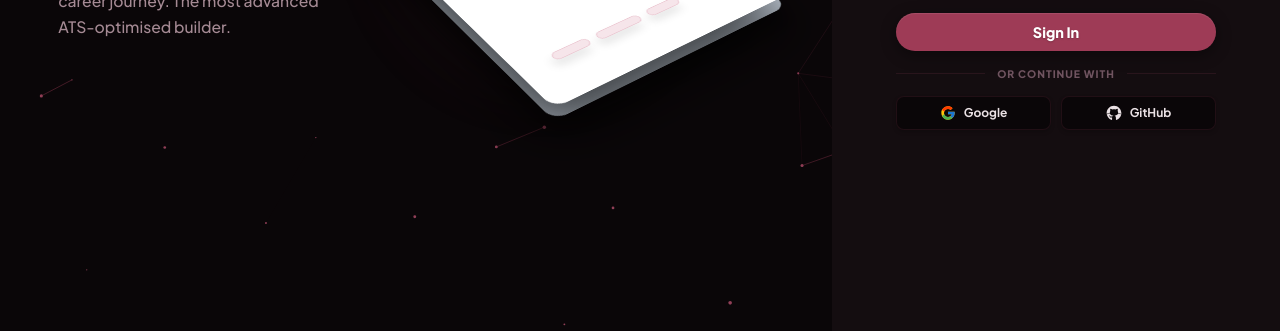
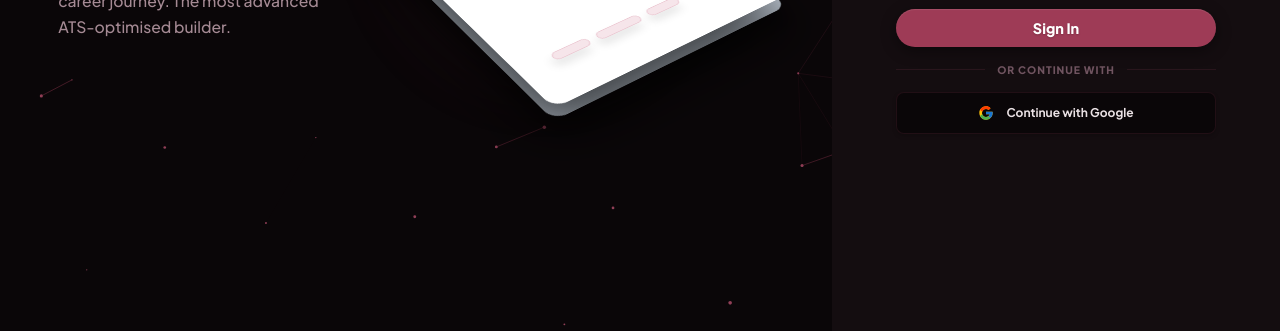
Before and after one commit to polarprotic/CVoice, a website: page resume-builder/public/auth.html in a window 1280 px wide. Shown: the part 469-800 px from the top of the page. Drawn offline with Linux system fonts and the light colour scheme.

Commit message:
Fix Google Auth and UI

```diff
--- a/resume-builder/public/auth.html
+++ b/resume-builder/public/auth.html
@@ -764,14 +764,10 @@ body.signup-mode .resume-preview-overlay {
                         <button class="su-btn" id="signup-btn" onclick="handleSignup()">Create My Resume</button>
 
                         <div class="su-social-divider"><span>Or continue with</span></div>
-                        <div class="su-social-group">
-                            <button type="button" class="su-btn-social" onclick="loginWith('google')">
-                                <svg xmlns="http://www.w3.org/2000/svg" viewBox="0 0 48 48" width="48" height="48"><path fill="#FFC107" d="M43.611,20.083H42V20H24v8h11.303c-1.649,4.657-6.08,8-11.303,8c-6.627,0-12-5.373-12-12c0-6.627,5.373-12,12-12c3.059,0,5.842,1.154,7.961,3.039l5.657-5.657C34.046,6.053,29.268,4,24,4C12.955,4,4,12.955,4,24c0,11.045,8.955,20,20,20c11.045,0,20-8.955,20-20C44,22.659,43.862,21.35,43.611,20.083z"/><path fill="#FF3D00" d="M6.306,14.691l6.571,4.819C14.655,15.108,18.961,12,24,12c3.059,0,5.842,1.154,7.961,3.039l5.657-5.657C34.046,6.053,29.268,4,24,4C16.318,4,9.656,8.337,6.306,14.691z"/><path fill="#4CAF50" d="M24,44c5.166,0,9.86-1.977,13.409-5.192l-6.19-5.238C29.211,35.091,26.715,36,24,36c-5.202,0-9.619-3.317-11.283-7.946l-6.522,5.025C9.505,39.556,16.227,44,24,44z"/><path fill="#1976D2" d="M43.611,20.083H42V20H24v8h11.303c-0.792,2.237-2.231,4.166-4.087,5.571c0.001-0.001,0.002-0.001,0.003-0.002l6.19,5.238C36.971,39.205,44,34,44,24C44,22.659,43.862,21.35,43.611,20.083z"/></svg>
-                                <span>Google</span>
-                            </button>
-                            <button type="button" class="su-btn-social" onclick="loginWith('github')">
-                                <svg xmlns="http://www.w3.org/2000/svg" viewBox="0 0 50 50" width="50" height="50"><path fill="currentColor" d="M17.791,46.836C18.502,46.53,19,45.823,19,45v-5.4c0-0.197,0.016-0.402,0.041-0.61C19.027,38.994,19.014,38.997,19,39c0,0-3,0-3.6,0c-1.5,0-2.8-0.6-3.4-1.8c-0.7-1.3-1-3.5-2.8-4.7C8.9,32.3,9.1,32,9.7,32c0.6,0.1,1.9,0.9,2.7,2c0.9,1.1,1.8,2,3.4,2c2.487,0,3.82-0.125,4.622-0.555C21.356,34.056,22.649,33,24,33v-0.025c-5.668-0.182-9.289-2.066-10.975-4.975c-3.665,0.042-6.856,0.405-8.677,0.707c-0.058-0.327-0.108-0.656-0.151-0.987c1.797-0.296,4.843-0.647,8.345-0.714c-0.112-0.276-0.209-0.559-0.291-0.849c-3.511-0.178-6.541-0.039-8.187,0.097c-0.02-0.332-0.047-0.663-0.051-0.999c1.649-0.135,4.597-0.27,8.018-0.111c-0.079-0.5-0.13-1.011-0.13-1.543c0-1.7,0.6-3.5,1.7-5c-0.5-1.7-1.2-5.3,0.2-6.6c2.7,0,4.6,1.3,5.5,2.1C21,13.4,22.9,13,25,13s4,0.4,5.6,1.1c0.9-0.8,2.8-2.1,5.5-2.1c1.5,1.4,0.7,5,0.2,6.6c1.1,1.5,1.7,3.2,1.6,5c0,0.484-0.045,0.951-0.11,1.409c3.499-0.172,6.527-0.034,8.204,0.102c-0.002,0.337-0.033,0.666-0.051,0.999c-1.671-0.138-4.775-0.28-8.359-0.089c-0.089,0.336-0.197,0.663-0.325,0.98c3.546,0.046,6.665,0.389,8.548,0.689c-0.043,0.332-0.093,0.661-0.151,0.987c-1.912-0.306-5.171-0.664-8.879-0.682C35.112,30.873,31.557,32.75,26,32.969V33c2.6,0,5,3.9,5,6.6V45c0,0.823,0.498,1.53,1.209,1.836C41.37,43.804,48,35.164,48,25C48,12.318,37.683,2,25,2S2,12.318,2,25C2,35.164,8.63,43.804,17.791,46.836z"/></svg>
-                                <span>GitHub</span>
+                       <div class="su-social-group">
+                            <button type="button" class="su-btn-social" style="width: 100%; flex: none; justify-content: center; gap: 12px; height: 42px;" onclick="loginWith('google')">
+                                <svg xmlns="http://www.w3.org/2000/svg" viewBox="0 0 48 48" width="22" height="22"><path fill="#FFC107" d="M43.611,20.083H42V20H24v8h11.303c-1.649,4.657-6.08,8-11.303,8c-6.627,0-12-5.373-12-12c0-6.627,5.373-12,12-12c3.059,0,5.842,1.154,7.961,3.039l5.657-5.657C34.046,6.053,29.268,4,24,4C12.955,4,4,12.955,4,24c0,11.045,8.955,20,20,20c11.045,0,20-8.955,20-20C44,22.659,43.862,21.35,43.611,20.083z"/><path fill="#FF3D00" d="M6.306,14.691l6.571,4.819C14.655,15.108,18.961,12,24,12c3.059,0,5.842,1.154,7.961,3.039l5.657-5.657C34.046,6.053,29.268,4,24,4C16.318,4,9.656,8.337,6.306,14.691z"/><path fill="#4CAF50" d="M24,44c5.166,0,9.86-1.977,13.409-5.192l-6.19-5.238C29.211,35.091,26.715,36,24,36c-5.202,0-9.619-3.317-11.283-7.946l-6.522,5.025C9.505,39.556,16.227,44,24,44z"/><path fill="#1976D2" d="M43.611,20.083H42V20H24v8h11.303c-0.792,2.237-2.231,4.166-4.087,5.571c0.001-0.001,0.002-0.001,0.003-0.002l6.19,5.238C36.971,39.205,44,34,44,24C44,22.659,43.862,21.35,43.611,20.083z"/></svg>
+                                <span>Continue with Google</span>
                             </button>
                         </div>
                     </div>
@@ -870,14 +866,10 @@ body.signup-mode .resume-preview-overlay {
 
                 <div class="social-divider"><span>Or continue with</span></div>
 
-                <div class="social-group">
-                    <button type="button" class="btn-social" onclick="loginWith('google')">
-                        <svg xmlns="http://www.w3.org/2000/svg" viewBox="0 0 48 48" width="48" height="48"><path fill="#FFC107" d="M43.611,20.083H42V20H24v8h11.303c-1.649,4.657-6.08,8-11.303,8c-6.627,0-12-5.373-12-12c0-6.627,5.373-12,12-12c3.059,0,5.842,1.154,7.961,3.039l5.657-5.657C34.046,6.053,29.268,4,24,4C12.955,4,4,12.955,4,24c0,11.045,8.955,20,20,20c11.045,0,20-8.955,20-20C44,22.659,43.862,21.35,43.611,20.083z"/><path fill="#FF3D00" d="M6.306,14.691l6.571,4.819C14.655,15.108,18.961,12,24,12c3.059,0,5.842,1.154,7.961,3.039l5.657-5.657C34.046,6.053,29.268,4,24,4C16.318,4,9.656,8.337,6.306,14.691z"/><path fill="#4CAF50" d="M24,44c5.166,0,9.86-1.977,13.409-5.192l-6.19-5.238C29.211,35.091,26.715,36,24,36c-5.202,0-9.619-3.317-11.283-7.946l-6.522,5.025C9.505,39.556,16.227,44,24,44z"/><path fill="#1976D2" d="M43.611,20.083H42V20H24v8h11.303c-0.792,2.237-2.231,4.166-4.087,5.571c0.001-0.001,0.002-0.001,0.003-0.002l6.19,5.238C36.971,39.205,44,34,44,24C44,22.659,43.862,21.35,43.611,20.083z"/></svg>
-                        <span>Google</span>
-                    </button>
-                    <button type="button" class="btn-social" onclick="loginWith('github')">
-                        <svg xmlns="http://www.w3.org/2000/svg" viewBox="0 0 50 50" width="50" height="50"><path fill="currentColor" d="M17.791,46.836C18.502,46.53,19,45.823,19,45v-5.4c0-0.197,0.016-0.402,0.041-0.61C19.027,38.994,19.014,38.997,19,39c0,0-3,0-3.6,0c-1.5,0-2.8-0.6-3.4-1.8c-0.7-1.3-1-3.5-2.8-4.7C8.9,32.3,9.1,32,9.7,32c0.6,0.1,1.9,0.9,2.7,2c0.9,1.1,1.8,2,3.4,2c2.487,0,3.82-0.125,4.622-0.555C21.356,34.056,22.649,33,24,33v-0.025c-5.668-0.182-9.289-2.066-10.975-4.975c-3.665,0.042-6.856,0.405-8.677,0.707c-0.058-0.327-0.108-0.656-0.151-0.987c1.797-0.296,4.843-0.647,8.345-0.714c-0.112-0.276-0.209-0.559-0.291-0.849c-3.511-0.178-6.541-0.039-8.187,0.097c-0.02-0.332-0.047-0.663-0.051-0.999c1.649-0.135,4.597-0.27,8.018-0.111c-0.079-0.5-0.13-1.011-0.13-1.543c0-1.7,0.6-3.5,1.7-5c-0.5-1.7-1.2-5.3,0.2-6.6c2.7,0,4.6,1.3,5.5,2.1C21,13.4,22.9,13,25,13s4,0.4,5.6,1.1c0.9-0.8,2.8-2.1,5.5-2.1c1.5,1.4,0.7,5,0.2,6.6c1.1,1.5,1.7,3.2,1.6,5c0,0.484-0.045,0.951-0.11,1.409c3.499-0.172,6.527-0.034,8.204,0.102c-0.002,0.337-0.033,0.666-0.051,0.999c-1.671-0.138-4.775-0.28-8.359-0.089c-0.089,0.336-0.197,0.663-0.325,0.98c3.546,0.046,6.665,0.389,8.548,0.689c-0.043,0.332-0.093,0.661-0.151,0.987c-1.912-0.306-5.171-0.664-8.879-0.682C35.112,30.873,31.557,32.75,26,32.969V33c2.6,0,5,3.9,5,6.6V45c0,0.823,0.498,1.53,1.209,1.836C41.37,43.804,48,35.164,48,25C48,12.318,37.683,2,25,2S2,12.318,2,25C2,35.164,8.63,43.804,17.791,46.836z"/></svg>
-                        <span>GitHub</span>
+              <div class="social-group">
+                    <button type="button" class="btn-social" style="width: 100%; flex: none; justify-content: center; gap: 12px; height: 42px;" onclick="loginWith('google')">
+                        <svg xmlns="http://www.w3.org/2000/svg" viewBox="0 0 48 48" width="22" height="22"><path fill="#FFC107" d="M43.611,20.083H42V20H24v8h11.303c-1.649,4.657-6.08,8-11.303,8c-6.627,0-12-5.373-12-12c0-6.627,5.373-12,12-12c3.059,0,5.842,1.154,7.961,3.039l5.657-5.657C34.046,6.053,29.268,4,24,4C12.955,4,4,12.955,4,24c0,11.045,8.955,20,20,20c11.045,0,20-8.955,20-20C44,22.659,43.862,21.35,43.611,20.083z"/><path fill="#FF3D00" d="M6.306,14.691l6.571,4.819C14.655,15.108,18.961,12,24,12c3.059,0,5.842,1.154,7.961,3.039l5.657-5.657C34.046,6.053,29.268,4,24,4C16.318,4,9.656,8.337,6.306,14.691z"/><path fill="#4CAF50" d="M24,44c5.166,0,9.86-1.977,13.409-5.192l-6.19-5.238C29.211,35.091,26.715,36,24,36c-5.202,0-9.619-3.317-11.283-7.946l-6.522,5.025C9.505,39.556,16.227,44,24,44z"/><path fill="#1976D2" d="M43.611,20.083H42V20H24v8h11.303c-0.792,2.237-2.231,4.166-4.087,5.571c0.001-0.001,0.002-0.001,0.003-0.002l6.19,5.238C36.971,39.205,44,34,44,24C44,22.659,43.862,21.35,43.611,20.083z"/></svg>
+                        <span>Continue with Google</span>
                     </button>
                 </div>
             </form>
@@ -1245,8 +1237,6 @@ body.signup-mode .resume-preview-overlay {
                     error_callback: () => showNotification(isSignup ? 'signup-notification' : 'login-notification', 'Google login was cancelled or failed.', 'error')
                 });
                 client.requestAccessToken();
-            } else if (provider === 'github') {
-                window.location.href = '/api/auth/github';
             }
         }
     </script>
```
